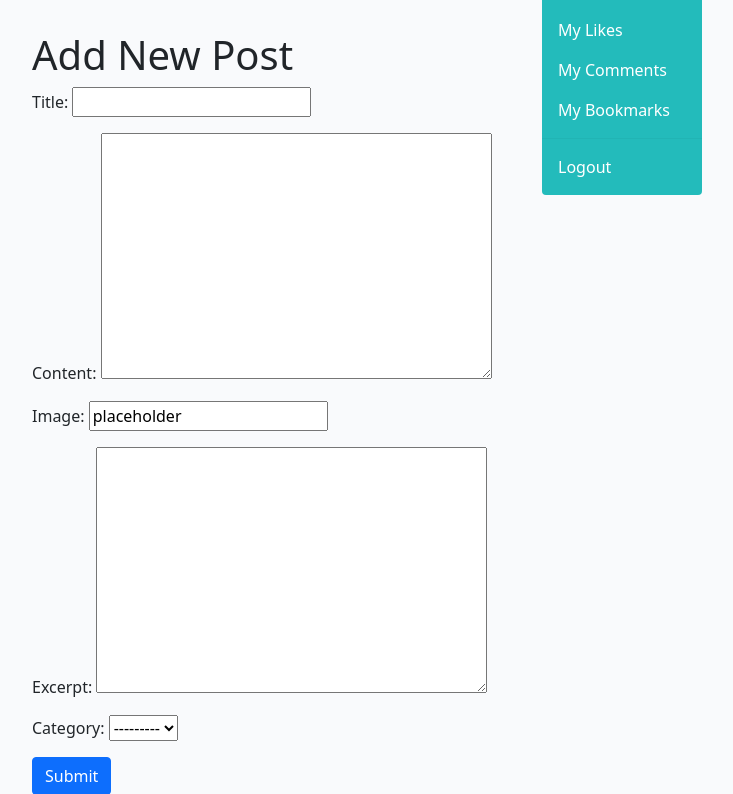
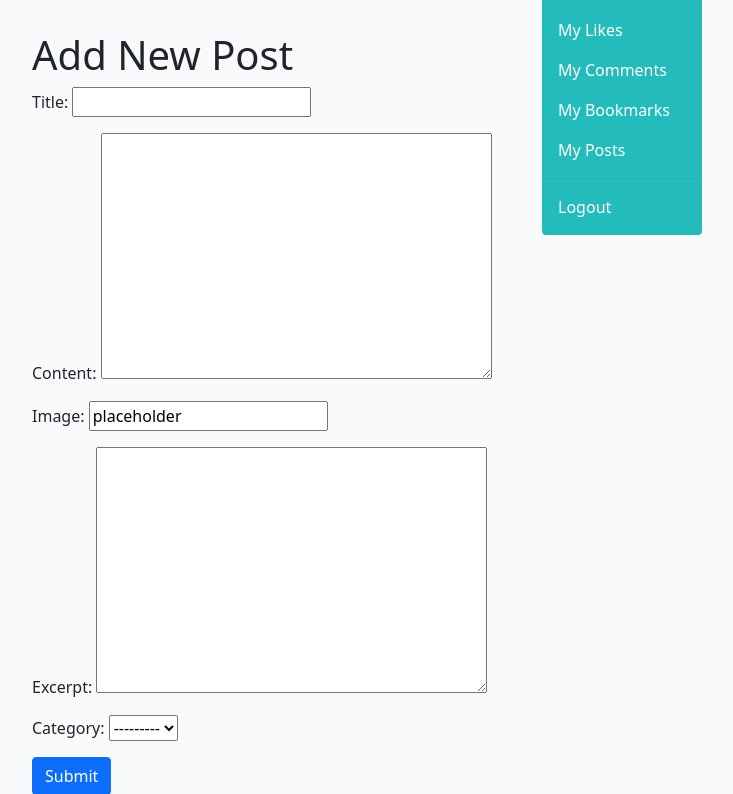
Before and after one commit to HebaAbdulal/voyage_vista, a Django app: page /add-post/ in a window 1280 px wide, after a click on "hebaabdulal". Shown: the part 103-897 px from the top of the page, without its empty margins (50-783 px from the left). Run offline with Django 5.2, Linux system fonts and the light colour scheme; a user stored in the database is signed in; data that the repository does not hold is empty; parts of the project's set-up code (start-up, migrations or seed data) failed here and were passed over.

Commit message:
Add 'My Posts' Link to Dropdown Menu

```diff
--- a/templates/base.html
+++ b/templates/base.html
@@ -111,6 +111,7 @@
                             <li><a class="dropdown-item" href="{% url 'my_comments' %}">My Comments</a></li>
                             <li><a class="dropdown-item" href="{% url 'my_bookmarks' %}">My Bookmarks</a></li>
                             <li>
+                            <li><a class="dropdown-item" href="{% url 'my_posts' %}">My Posts</a></li>
                                 <hr class="dropdown-divider">
                             </li>
                             <li><a class="dropdown-item" href="{% url 'account_logout' %}">Logout</a></li>
```
